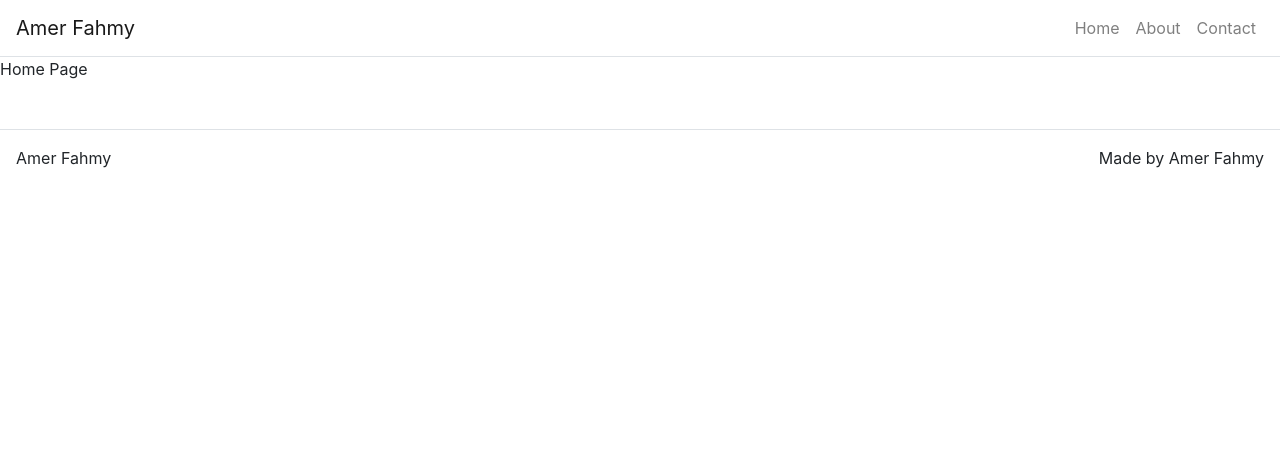
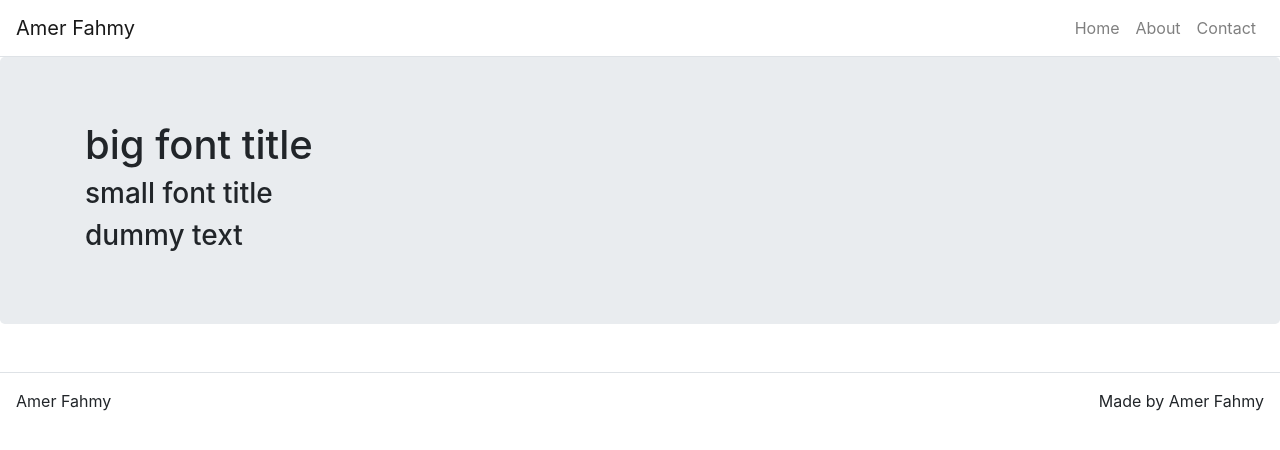
Before and after one commit to amer519/Portfolio, a React (Create React App) app: page / in a window 1280 px wide. Shown: the top 450 px of the page. Built offline with nearby package versions, Linux system fonts and the light colour scheme.

Commit message:
home page props

```diff
--- a/src/App.js
+++ b/src/App.js
@@ -24,7 +24,7 @@
       ],
       home: {
         title: 'big font title',
-        subTitile: 'small font title',
+        subTitle: 'small font title',
         text: 'dummy text'
       },
       about: {
@@ -58,7 +58,7 @@
 
       </Navbar>
 
-      <Route path='/' exact render={() => <HomePage title={this.state.home.title} subTitile={this.state.home.subTitile} text={this.state.home.text} />} />
+      <Route path='/' exact render={() => <HomePage title={this.state.home.title} subTitle={this.state.home.subTitle} text={this.state.home.text} />} />
       <Route path='/about' render={() => <AboutPage title={this.state.about.title} /> } />
       <Route path='/contact' render={() => <ContactPage title={this.state.contact.title} />} />
 
--- /dev/null
+++ b/src/components/Hero.js
@@ -0,0 +1,25 @@
+import React from 'react';
+import Jumbotron from 'react-bootstrap/Jumbotron';
+import Container from 'react-bootstrap/Container';
+import Row from 'react-bootstrap/Row';
+import Col from 'react-bootstrap/Col';
+
+function Hero(props) {
+
+    return(
+        <Jumbotron>
+            <Container>
+                <Row>
+                    <Col>
+                        { props.title && <h1>{props.title}</h1> }
+                        { props.subTitle && <h3>{props.subTitle}</h3> }
+                        { props.text && <h3>{props.text}</h3> }
+                    </Col>
+                </Row>
+            </Container>
+
+        </Jumbotron>
+    );
+}
+
+export default Hero;
--- a/src/pages/HomePage.js
+++ b/src/pages/HomePage.js
@@ -1,9 +1,10 @@
 import React from 'react'
+import Hero from '../components/Hero.js'
 
 function HomePage(props) {
 
     return (
-        <p>Home Page</p>
+        <Hero title={props.title} subTitle={props.subTitle} text={props.text} />
     );
 
 }
```
